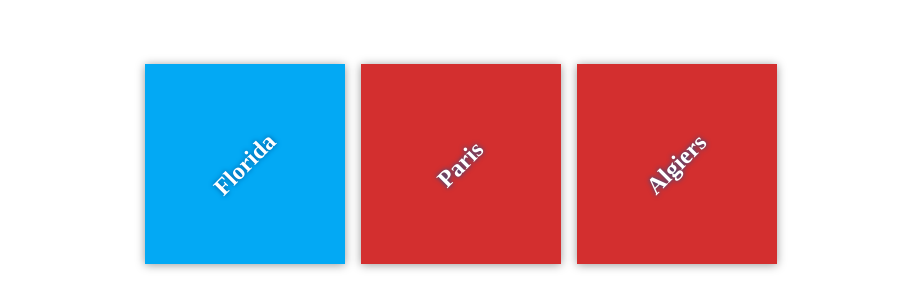
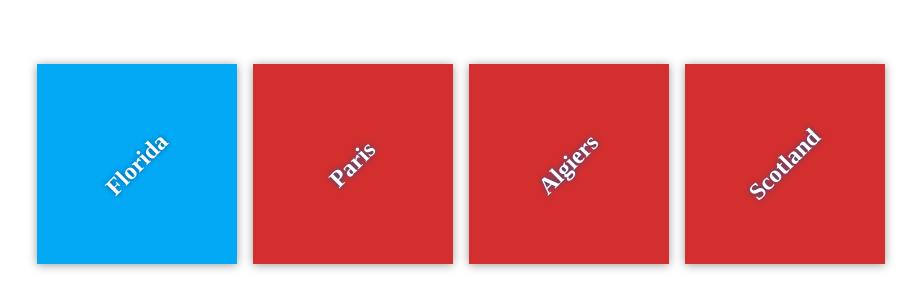
Before and after one commit to ZiedMakh/my-travel-plans, a plain HTML site: page index.html in a window 1280 px wide. Shown: the part 236-544 px from the top of the page, without its empty margins (179-1100 px from the left). Drawn offline with Linux system fonts and the light colour scheme; files that its build step writes are made by us from their sources.

Commit message:
adding Scotland to destinations

```diff
--- a/app.css
+++ b/app.css
@@ -56,3 +56,6 @@ h2 {
 #Algiers {
     background-color: #d32f2f;
 }
+#Scotland {
+    background-color: #d32f2f;
+}
--- a/index.html
+++ b/index.html
@@ -20,6 +20,9 @@
             <div class="destination" id="Algiers">
                 <h2>Algiers</h2>
             </div>
+            <div class="destination" id="Scotland">
+                <h2>Scotland</h2>
+            </div>
         </div>
     </div>
 
```
